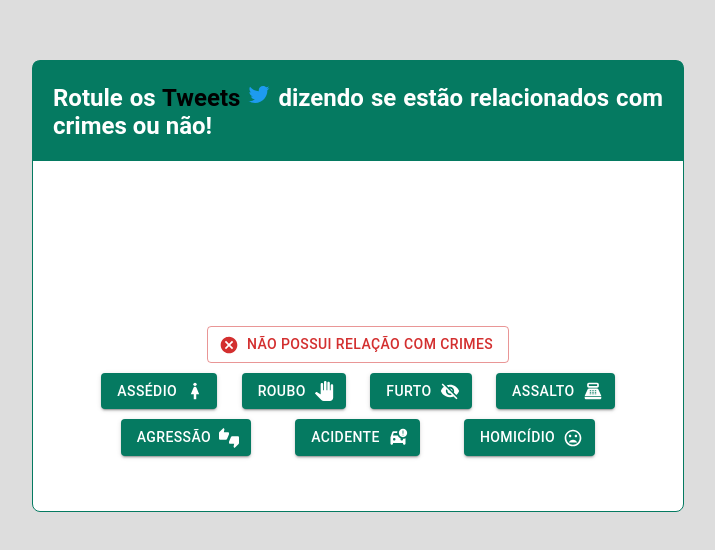
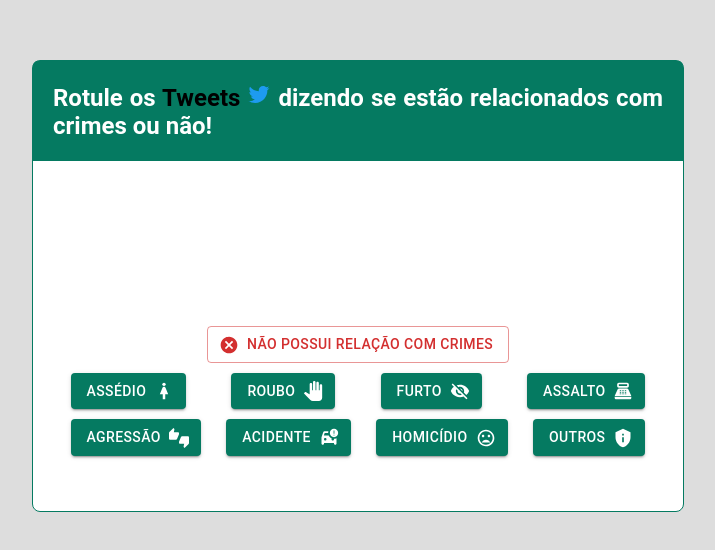
Before and after one commit to NESPEDUFV/front_rotulagem_tweets, a React (Vite) app: page / in a window 1280 px wide. Shown: the part 114-664 px from the top of the page, without its empty margins (282-997 px from the left). Built offline with nearby package versions, Linux system fonts and the light colour scheme; no server answers.

Commit message:
Opção de 'Outros', nos botões de rótulo

```diff
--- a/src/App.jsx
+++ b/src/App.jsx
@@ -15,6 +15,7 @@ import TwitterIcon from '@mui/icons-material/Twitter'
 import CarCrashIcon from '@mui/icons-material/CarCrash'
 import ThumbsUpDownIcon from '@mui/icons-material/ThumbsUpDown'
 import PointOfSaleIcon from '@mui/icons-material/PointOfSale'
+import PrivacyTipIcon from '@mui/icons-material/PrivacyTip'
 
 import Snackbar from "@mui/material/Snackbar"
 import MuiAlert from "@mui/material/Alert"
@@ -172,6 +173,14 @@ function App() {
               >
                 Homicídio
               </Button>
+              <Button
+                variant="contained"
+                endIcon={<PrivacyTipIcon />}
+                className="espaco-botoes tamanho-botao"
+                onClick={() => rotulaTweet('Outros')}
+              >
+                Outros
+              </Button>
             </div>
           </div>
         </div>
--- a/src/App.sass
+++ b/src/App.sass
@@ -79,10 +79,10 @@ $cor-tema: #057a61 // 00a884
     // padding: 0px 40px 0 40px
     // background-color: #fda
     min-height: 80px
-    width: 85%
+    width: 90%
 
     @media only screen and (max-width: 720px)
-      padding: 20px 40px 20px 40px
+      margin: 20px 40px 20px 40px
       min-height: 120px
 
   .css-sghohy-MuiButtonBase-root-MuiButton-root
@@ -100,7 +100,7 @@ $cor-tema: #057a61 // 00a884
 .opcoes-rotulo
 
   // background-color: #f0f
-  width: 85%
+  width: 90%
   display: flex
   flex-direction: column
   justify-content: center
@@ -125,7 +125,7 @@ $cor-tema: #057a61 // 00a884
     display: flex
     flex-direction: row
     flex-wrap: wrap
-    justify-content: space-evenly
+    justify-content: space-between
     align-items: center
 
     @media only screen and (max-width: 720px)
```
